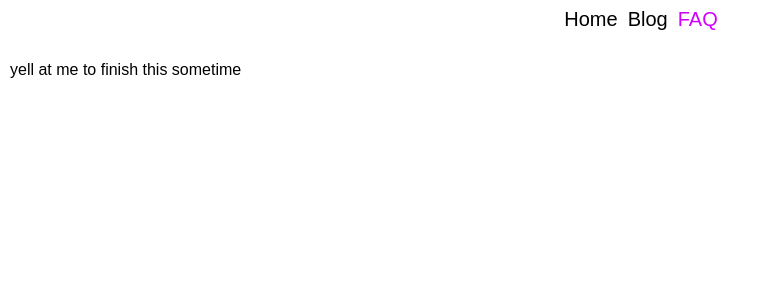
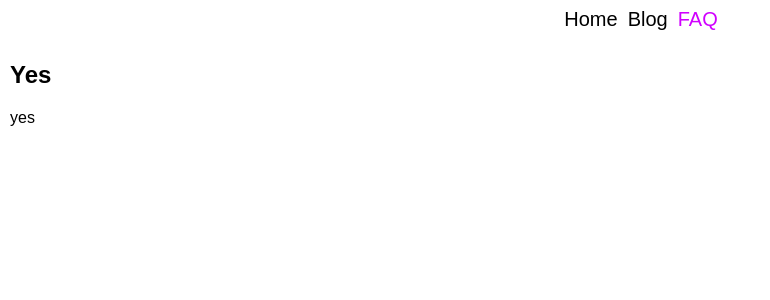
Before and after one commit to isopropyletherperoxide/isopropyletherperoxide.github.io, a Jekyll site: the page built from faq.html, in a window 1280 px wide. Shown: the top 300 px of the page, without its empty margins (0-770 px from the left). Built offline with Jekyll 4.4.1, drawn with Linux system fonts in a browser that asks for light colours.

Commit message:
you know

```diff
--- a/faq.html
+++ b/faq.html
@@ -2,4 +2,5 @@
 layout: default
 title: about me
 ---
- yell at me to finish this sometime
+ <h2>Yes</h2>
+ yes
```
Also changed, not shown: 1 other file.
